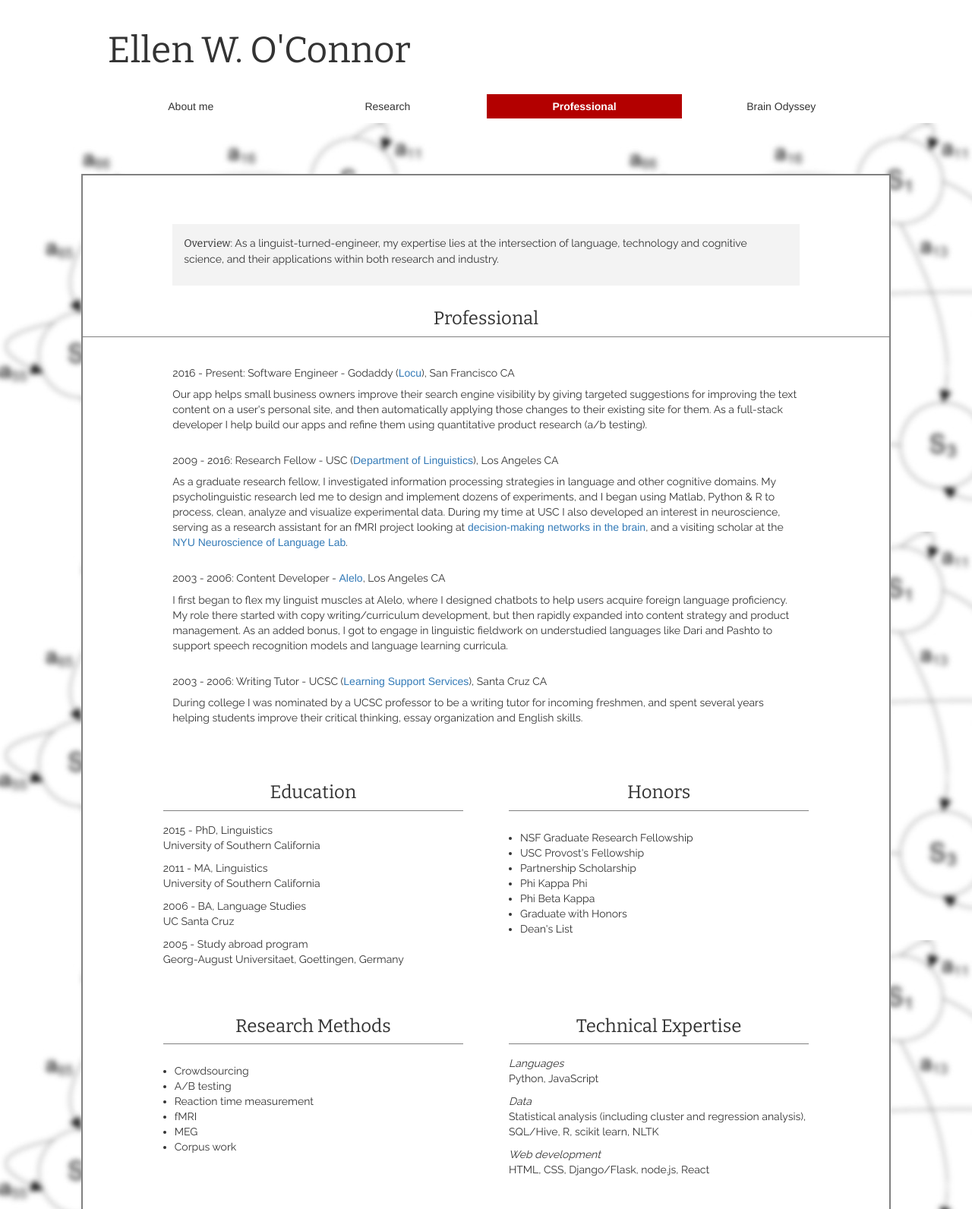
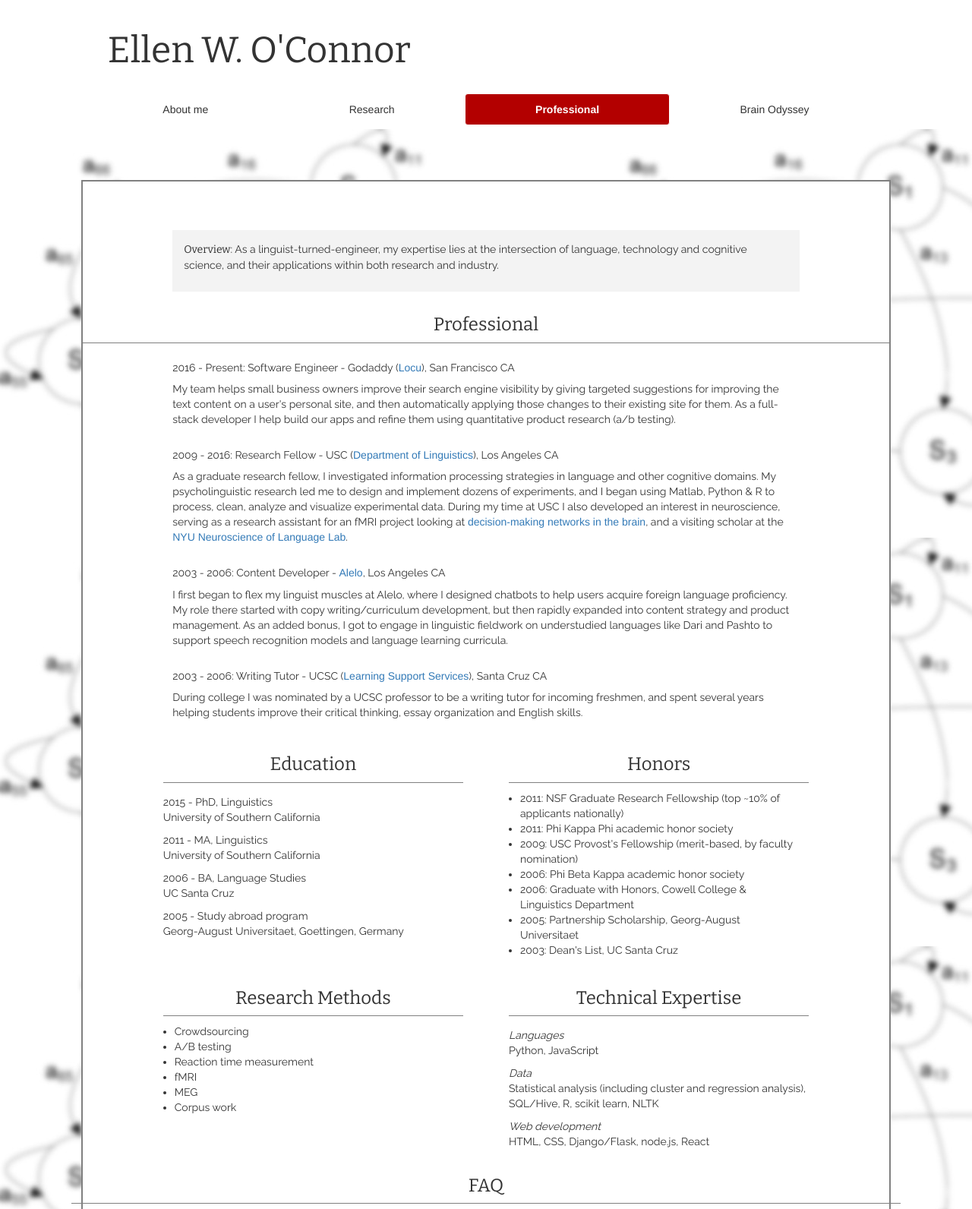
Before and after one commit to ellenwoconnor/personal-site, a Flask app: page /resume in a window 1280 px wide. Shown: the top 1592 px of the page at 76% size. Run offline with Flask 2, Linux system fonts and the light colour scheme; some libraries are stand-ins or nearby versions; some web fonts are replaced.

Commit message:
Change to nav pills; add in linguist meme.

```diff
--- a/static/styles.css
+++ b/static/styles.css
@@ -17,7 +17,6 @@
 }
 
 .base-content {
-/*  border-top: 5px solid #d3d3d3;*/
   padding: 5% 0;
   margin: 5px 0;
 }
@@ -77,13 +76,17 @@ img {
 }
 
 .resume-section, ul.section-item {
-  padding: 15px;
+  padding: 0 15px;
 }
 
 .overview-container {
   background-color: #f3f3f3;
   padding: 15px;
   margin: 0 15px;
+}
+
+.no-margin {
+  margin: 0;
 }
 
 #about {
@@ -104,6 +107,6 @@ img {
   padding: 20px;
 }
 
-.no-margin {
-  margin: 0;
+#linguist-meme {
+  max-width: 400px;
 }
--- a/templates/base.html
+++ b/templates/base.html
@@ -3,10 +3,10 @@
 
   <head>
     <title>Ellen W. O'Connor</title>
-      <link rel="stylesheet" href="/static/styles.css">
-      <link href="https://maxcdn.bootstrapcdn.com/bootstrap/3.3.7/css/bootstrap.min.css" rel="stylesheet">
-      <link href="https://fonts.googleapis.com/css?family=Raleway|Bitter|Muli" rel="stylesheet">
-      <script src="http://code.jquery.com/jquery.js"></script>
+    <link rel="stylesheet" href="/static/styles.css">
+    <link href="https://maxcdn.bootstrapcdn.com/bootstrap/3.3.7/css/bootstrap.min.css" rel="stylesheet">
+    <link href="https://fonts.googleapis.com/css?family=Raleway|Bitter|Muli" rel="stylesheet">
+    <script src="http://code.jquery.com/jquery.js"></script>
   </head>
 
   <body>
@@ -14,12 +14,12 @@
       <div class='row'>
         <div class='col-xs-10 col-xs-offset-1'>
           <h1 id='name'>Ellen W. O'Connor</h1>
-          <div class='btn-group btn-group-justified' role="group">
-            <a class='btn btn-default page-link {{ 'selected' if current_page == 'about' }}' href='/'>About me</a>
-            <a class='btn btn-default page-link {{ 'selected' if current_page == 'research' }}' href='/research'>Research</a>
-            <a class='btn btn-default page-link {{ 'selected' if current_page == 'resume' }}' href='/resume'>Professional</a>
-            <a class='btn btn-default page-link {{ 'selected' if current_page == 'odyssey' }}' href='/odyssey'>Brain Odyssey</a>
-          </div>
+          <ul class='nav nav-pills nav-justified'>
+            <li role='button'><a class='btn btn-default page-link {{ 'selected' if current_page == 'about' }}' href='/'>About me</a></li>
+            <li role='button'><a class='btn btn-default page-link {{ 'selected' if current_page == 'research' }}' href='/research'>Research</a></li>
+            <li role='button'><a class='btn btn-default page-link {{ 'selected' if current_page == 'resume' }}' href='/resume'>Professional</a></li>
+            <li role='button'><a class='btn btn-default page-link {{ 'selected' if current_page == 'odyssey' }}' href='/odyssey'>Brain Odyssey</a></li>
+          </ul>
         </div>
       </div>
     </div>
--- a/templates/resume.html
+++ b/templates/resume.html
@@ -5,7 +5,7 @@
 {% block content %}
 <div class='col-xs-10 col-xs-offset-1 page-content'>
   <div class='row'>
-    <div class='col-xs-10 col-xs-offset-1'>
+    <div class='col-xs-12 col-md-10 col-md-offset-1'>
       <div class='overview-container'>
         <p>
           <span class='emphasis-item'>Overview</span>: As a linguist-turned-engineer, my expertise lies at the intersection of language, technology and cognitive science, and their applications within both research and industry.
@@ -18,11 +18,11 @@
     <h3 class='section-title'>Professional</h3>
   </div>
   <div class='row'>
-    <div class='col-xs-10 col-xs-offset-1'>
+    <div class='col-xs-12 col-md-10 col-md-offset-1'>
       <div class='resume-section'>
         <div class='section-item'>
           <h5>2016 - Present: Software Engineer - Godaddy (<a href='https://locu.godaddy.com'>Locu</a>), San Francisco CA</h5>
-          <p>Our app helps small business owners improve their search engine visibility by giving targeted suggestions for improving the text content on a user's personal site, and then automatically applying those changes to their existing site for them. As a full-stack developer I help build our apps and refine them using quantitative product research (a/b testing).</p>
+          <p>My team helps small business owners improve their search engine visibility by giving targeted suggestions for improving the text content on a user's personal site, and then automatically applying those changes to their existing site for them. As a full-stack developer I help build our apps and refine them using quantitative product research (a/b testing).</p>
         </div>
         <div class='section-item'>
           <h5>2009 - 2016: Research Fellow - USC (<a href='https://dornsife.usc.edu/ling/'>Department of Linguistics</a>), Los Angeles CA</h5>
@@ -40,7 +40,7 @@
     </div>
 
   <div class='row'>
-    <div class='col-xs-10 col-md-5 col-xs-offset-1'>
+    <div class='col-xs-12 col-md-5 col-md-offset-1'>
       <div class='resume-section'>
         <h3 class='section-title'>Education</h3>
         <div class='section-item'>
@@ -61,24 +61,24 @@
         </div>
       </div>
     </div>
-    <div class='col-xs-10 col-md-5 col-xs-offset-1 col-md-offset-0'>
+    <div class='col-xs-12 col-md-5'>
       <div class='resume-section'>
         <h3 class='section-title'>Honors</h3>
         <ul class='section-item'>
-          <li class='honors' id='nsf'>NSF Graduate Research Fellowship</li>
-          <li class='honors' id='provost'>USC Provost's Fellowship</li>
-          <li class='honors' id='partnership'>Partnership Scholarship</li>
-          <li>Phi Kappa Phi</li>
-          <li>Phi Beta Kappa</li>
-          <li>Graduate with Honors</li>
-          <li>Dean's List</li>
+          <li>2011: NSF Graduate Research Fellowship (top ~10% of applicants nationally)</li>
+          <li>2011: Phi Kappa Phi academic honor society</li>
+          <li>2009: USC Provost's Fellowship (merit-based, by faculty nomination)</li>
+          <li>2006: Phi Beta Kappa academic honor society</li>
+          <li>2006: Graduate with Honors, Cowell College & Linguistics Department</li>
+          <li>2005: Partnership Scholarship, Georg-August Universitaet</li>
+          <li>2003: Dean's List, UC Santa Cruz</li>
         </ul>
       </div>
     </div>
   </div>
 
   <div class='row'>
-    <div class='col-xs-10 col-md-5 col-xs-offset-1'>
+    <div class='col-xs-12 col-md-5 col-md-offset-1'>
       <div class='resume-section'>
         <h3 class='section-title'>Research Methods</h3>
         <ul class='section-item'>
@@ -91,7 +91,7 @@
         </ul>
       </div>
     </div>
-    <div class='col-xs-10 col-xs-offset-1 col-md-5 col-md-offset-0'>
+    <div class='col-xs-12 col-md-5'>
       <div class='resume-section'>
         <h3 class='section-title'>Technical Expertise</h3>
         <div class='section-item'>
@@ -109,6 +109,26 @@
       </div>
     </div>
   </div>
+
+  <div class='row'>
+    <h3 class='section-title'>FAQ</h3>
+  </div>
+  <div class='col-xs-12 col-md-5 col-md-offset-1'>
+    <p>
+      <span class='emphasis-item'>Q: So how many languages do you speak?</span>
+    </p>
+    <p>
+      A: ¯\_(ツ)_/¯
+    </p>
+    <p>
+      It depends on what you mean by "speak" and "language". I've studied each of the following at some point in my life: German, Italian, Modern Standard Arabic, Iraqi Arabic, Indonesian, Dari, Pashto, French.
+    </p>
+    <p>
+       I don't speak any of them fluently anymore. But I will gladly furnish obscure grammatical facts about any or all of them (sadly, nobody ever takes me up on this).
+    </p>
+  </div>
+  <img id='linguist-meme' class='col-xs-10 col-xs-offset-1 col-s-6 col-s-offset-3 col-md-5 col-md-offset-0' src='/static/linguist.jpg'/>
+
 </div>
 
 {% endblock %}
```
Also changed, not shown: templates/research.html (+12 -13 lines).
